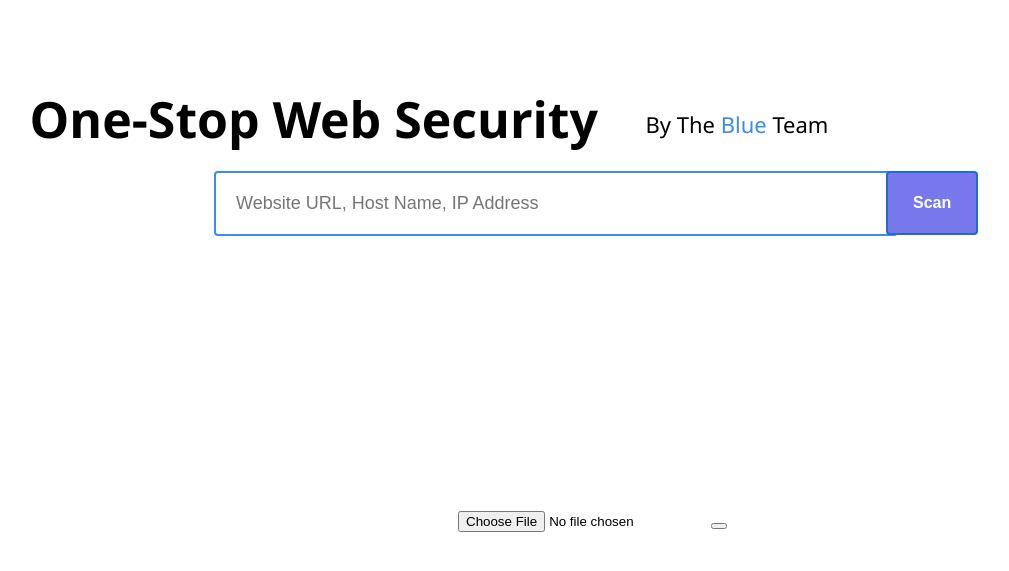
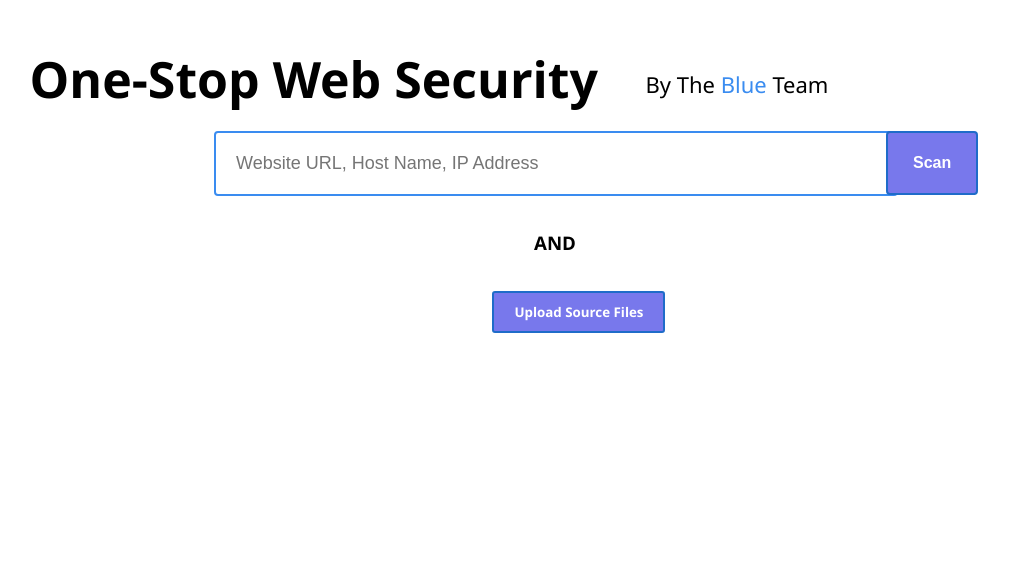
Before and after one commit to zipesb/Senior-Project, a React (Create React App) app in the folder client/: page / in a window 1280 px wide. Shown: the part 189-760 px from the top of the page, without its empty margins (42-1051 px from the left). Built offline with nearby package versions, Linux system fonts and the light colour scheme.

Commit message:
ui fixes

```diff
--- a/client/src/Components/FileUpload.js
+++ b/client/src/Components/FileUpload.js
@@ -9,7 +9,6 @@ function FileUpload({files, setFiles, removeFile}) {
         const file = event.target.files[0];
         //file.isUploading = true;
         //setFiles([...files, file])
-
         const formData = new FormData();
         formData.append ("file", file);
 
@@ -29,10 +28,7 @@ function FileUpload({files, setFiles, removeFile}) {
 
   return (
     <div className="App">
-        <input name="foo" type="file" onChange={uploadHandler}/>
-        <button>
-
-        </button>
+        <input class="custom-file-input" type="file" onChange={uploadHandler}/>
     </div>
   );
 }
--- a/client/src/Components/Home.js
+++ b/client/src/Components/Home.js
@@ -40,6 +40,8 @@ function Home() {
             onChange={(e) => setURL(e.target.value)}
           />
           <button className="buttonstyle" type="submit" onClick={securityTest}> <a> Scan </a> </button>
+          <h3 className="and">AND</h3>
+
           <FileUpload files={files} setFiles={setFiles} removeFile={removeFile}/>
     </div>
     );
--- a/client/src/Styles/home.css
+++ b/client/src/Styles/home.css
@@ -4,7 +4,7 @@
 
 .title{
     position: absolute;
-    top: 30%;
+    top: 25%;
     right: 50%;
     font-size: 50px;
     color: black;
@@ -14,7 +14,7 @@
 
 .blueteam{
     position: absolute;
-    top: 35%;
+    top: 30%;
     right: 32%;
     font-size: 22px;
     color: black;
@@ -30,7 +30,7 @@ em{
 
 .inputbox{
     position: absolute;
-    top: 45%;
+    top: 40%;
     left: 20%;
     width: 50%;
     padding: 20px 20px;
@@ -46,14 +46,18 @@ em{
 
 .buttonstyle{
     position: absolute;
-    top: 45%;
+    top: 40%;
     left: 72.5%;
     padding: 21px 25px;
     border: 2px solid #1f6cc9;
     border-radius: 4px;
     background-color: rgb(120, 120, 236);
+    cursor: pointer;
+}
 
-}
+.buttonstyle:hover{
+    background-color: rgb(114, 114, 234);
+  }
 
 .buttonstyle a {
     color: white;
@@ -63,6 +67,39 @@ em{
 
 .App {
     position: absolute;
-    top: 700px;
-    left: 500px;
+    top: 60%;
+    left: 41.75%;
 }
+
+.and{
+    position: absolute;
+    top: 50%;
+    left: 45%;
+    font-family:'Segoe UI';
+
+}
+
+.custom-file-input::-webkit-file-upload-button {
+    visibility: hidden;
+  }
+  .custom-file-input::before {
+    content: 'Upload Source Files';
+    color: white;
+    display: inline-block;
+    border: 1.5px solid #999;
+    background-color: rgb(120, 120, 236);
+    border-radius: 3px;
+    padding: 10px 20px;
+    cursor: pointer;
+    font-weight: 700;
+    font-size: 10pt;
+    font-family: 'Segoe UI';
+    border: 2px solid #1f6cc9;
+
+  }
+  .custom-file-input:hover {
+
+  }
+  .custom-file-input:active::before {
+    background: -webkit-linear-gradient(top, #e3e3e3, #f9f9f9);
+  }
```
